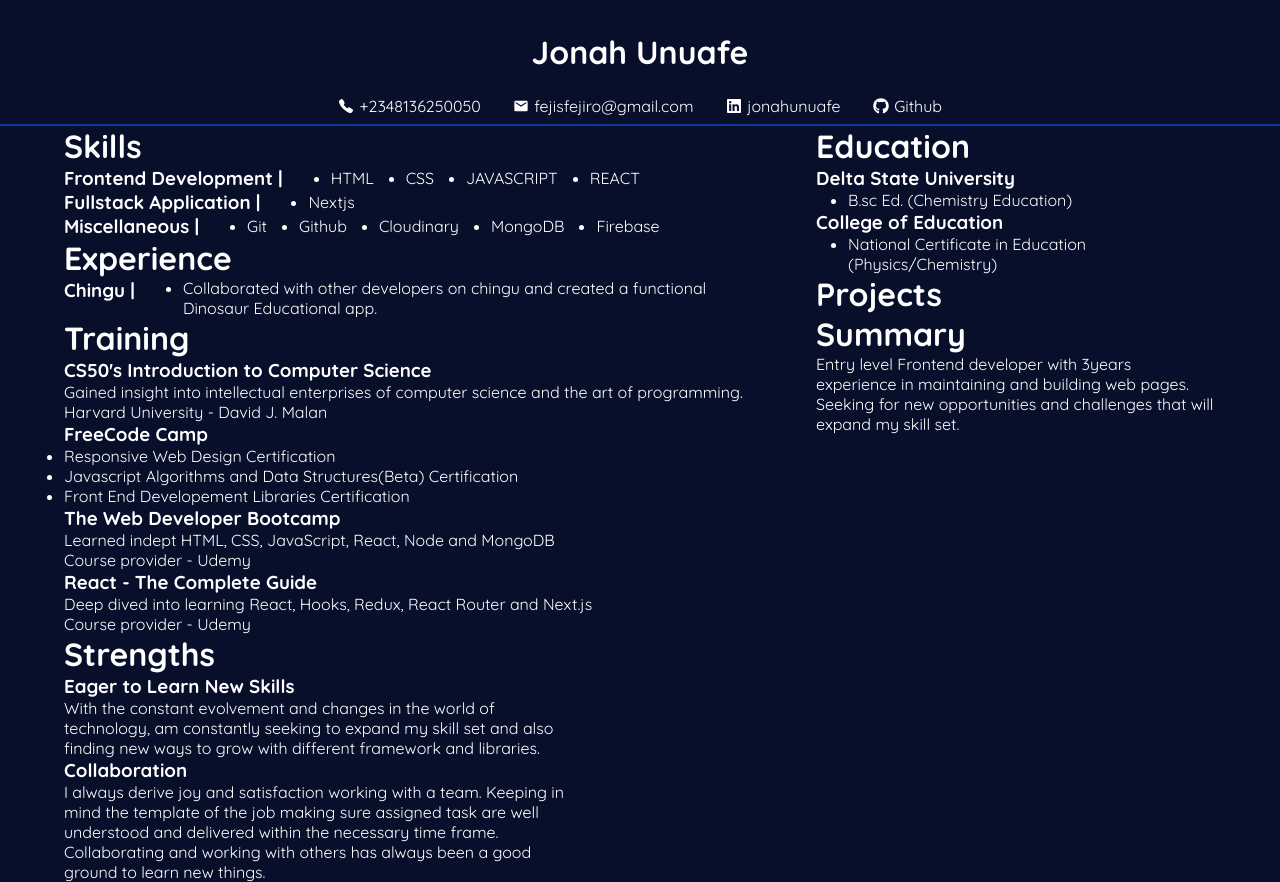
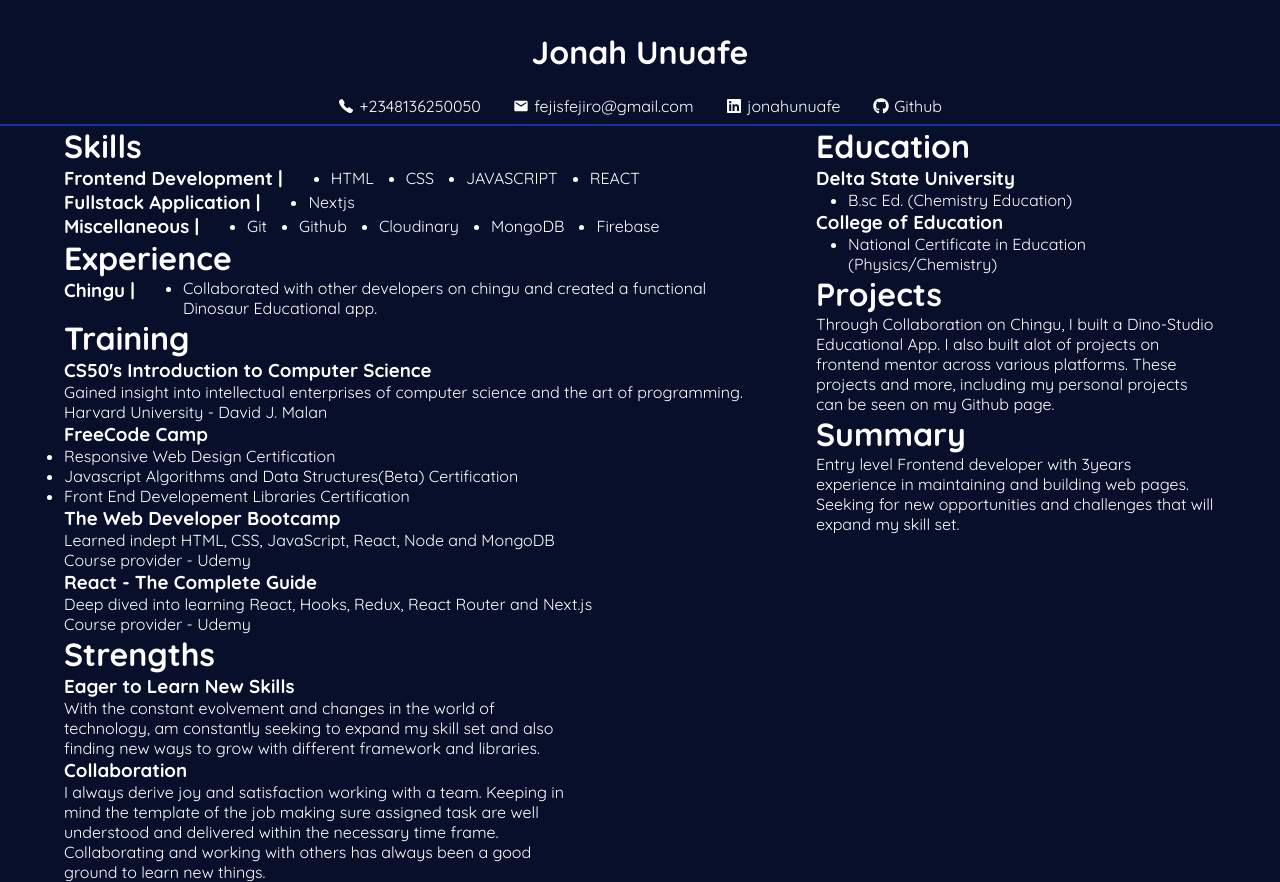
Before and after one commit to jonahunuafe/portfolio-react, a React (Vite) app: page /resume in a window 1280 px wide. Built offline with nearby package versions, Linux system fonts and the light colour scheme.

Commit message:
added projects section

```diff
--- a/src/components/Resume/Resume.jsx
+++ b/src/components/Resume/Resume.jsx
@@ -127,8 +127,14 @@ function MyResume() {
                         </ul>
                     </div>
                 </div>
-                <div>
+                <div className={classes.projects}>
                     <h1>Projects</h1>
+                    <p>
+                        Through Collaboration on Chingu, I built a Dino-Studio Educational App.
+                        I also built alot of projects on frontend mentor across various platforms.
+                        These projects and more, including my personal projects can be seen on my
+                        Github page.
+                    </p>
                 </div>
                 <div className={classes.summary}>
                     <h1>Summary</h1>
--- a/src/components/Resume/Resume.module.css
+++ b/src/components/Resume/Resume.module.css
@@ -87,7 +87,7 @@
         width: 500px;
     }
 
-    .summary p {
+    .summary p, .projects {
         width: 400px;
     }
 }
```
